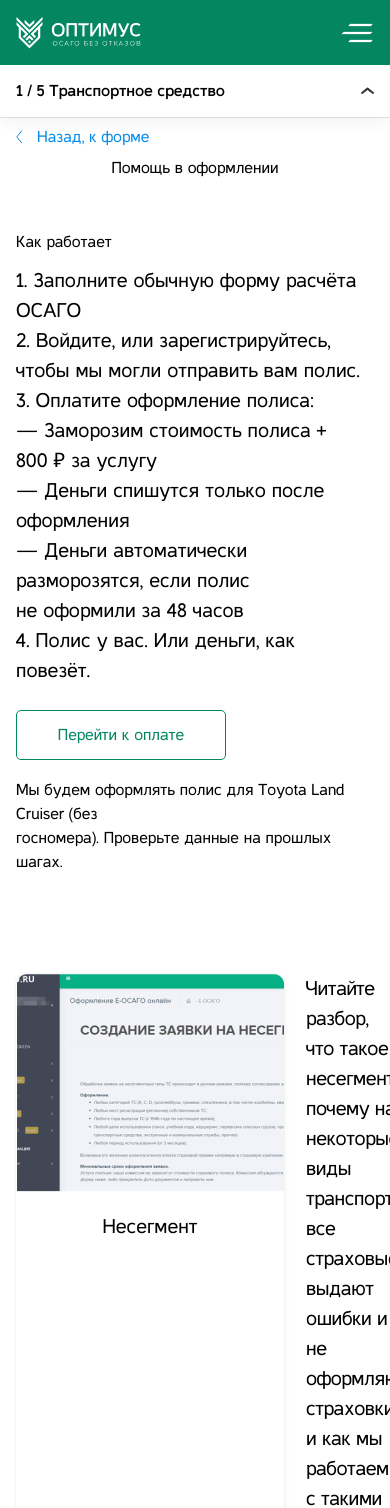
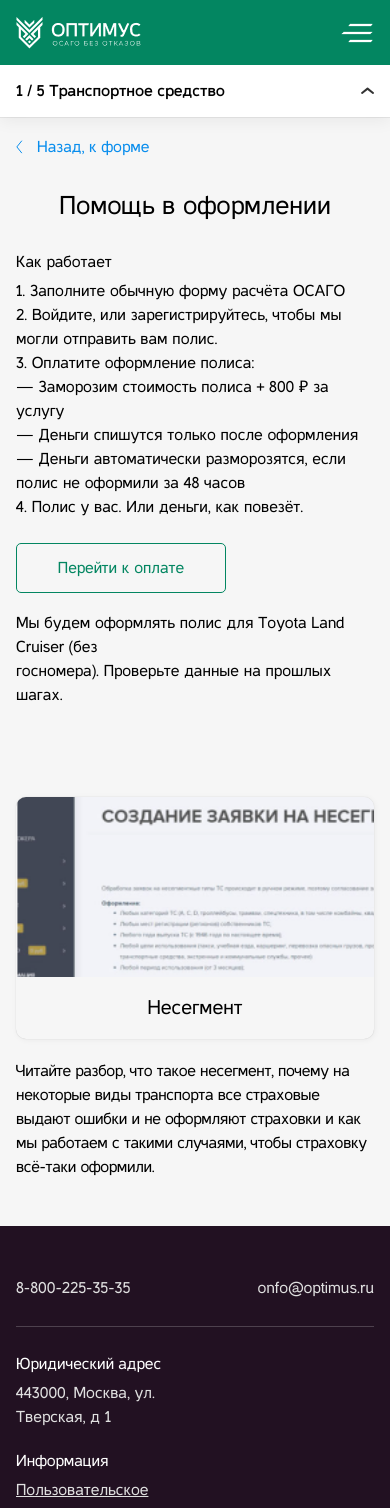
Before and after one commit to Acolapsys/Alpha-osago, a Nuxt app: page /osago/help in a window 390 px wide. Shown: the top 1508 px of the page. Built offline with nearby package versions, Linux system fonts and the light colour scheme.

Commit message:
UPD Owner, Vehicle, Driver, Insurer, Police, Steps components; UPD osago index, help pages

```diff
--- a/components/Osago/Driver.vue
+++ b/components/Osago/Driver.vue
@@ -1,7 +1,8 @@
 <template>
   <section class="osagoForm wrapper">
+    <div :id="ancor" class="osagoForm__ancor"></div>
     <h2 class="osagoForm__title">
-      <span>4. </span>Водители
+      <span>{{ number }}. </span>Водители
     </h2>
     <div class="osagoForm__row osagoForm__row_nolimit">
       <BaseSwitch id="driver-nolimit" />
@@ -23,6 +24,16 @@ export default {
     BaseSwitch,
     BaseButton,
     DriverItem
+  },
+  props: {
+    number: {
+      type: [Number, String],
+      default: null
+    },
+    ancor: {
+      type: String,
+      default: null
+    }
   },
   data() {
     return {
--- a/components/Osago/Insurer.vue
+++ b/components/Osago/Insurer.vue
@@ -1,7 +1,8 @@
 <template>
   <section class="osagoForm wrapper">
+    <div :id="ancor" class="osagoForm__ancor"></div>
     <h2 class="osagoForm__title">
-      <span>3. </span>Страхователь
+      <span>{{ number }}. </span>Страхователь
     </h2>
     <div class="osagoForm__row">
         <ForLogged :list="loggedInsurers" />
@@ -137,6 +138,16 @@ export default {
     BaseFile,
     ForLogged
   },
+  props: {
+    number: {
+      type: [Number, String],
+      default: null
+    },
+    ancor: {
+      type: String,
+      default: null
+    }
+  },
   data () {
     return {
       loggedInsurers: [
--- a/components/Osago/Police.vue
+++ b/components/Osago/Police.vue
@@ -1,7 +1,8 @@
 <template>
   <section class="osagoForm wrapper">
+    <div :id="ancor" class="osagoForm__ancor"></div>
     <h2 class="osagoForm__title">
-      <span>5. </span>Полис
+      <span>{{ number }}. </span>Полис
     </h2>
     <div class="osagoForm__row osagoForm__row_date">
         <div class="baseField">
@@ -63,6 +64,16 @@ export default {
   components: {
     BaseInput,
     BaseSelect
+  },
+  props: {
+    number: {
+      type: [Number, String],
+      default: null
+    },
+    ancor: {
+      type: String,
+      default: null
+    }
   },
   data () {
     return {
--- a/components/Osago/Steps.vue
+++ b/components/Osago/Steps.vue
@@ -13,14 +13,14 @@
         >
       </div>
       <div class="steps__list wrapper" :class="{ 'steps__list_active': listFlag }">
-        <nuxt-link v-for="(item, idx) in steps" :key="item.id" :to="item.link" class="steps__item" @click="currentStep(idx)">
+        <div v-for="(item, idx) in steps" :key="item.id" class="steps__item" @click="currentStep(idx)">
           <div class="steps__number">
             {{ item.number }}
           </div>
           <div class="steps__name">
             {{ item.name }}
           </div>
-        </nuxt-link>
+        </div>
       </div>
     </div>
   </div>
@@ -52,6 +52,7 @@ export default {
       stepsItems[id].classList.add('steps__item_active')
       this.$refs.currentText.innerHTML = `${this.steps[id].number}${substr} ${this.steps[id].name}`
       this.modalToggle(false)
+      this.$router.push({ path: this.steps[id].link })
     },
     modalToggle(flag) {
       if (flag) {
@@ -189,6 +190,10 @@ export default {
       margin: 0;
       padding: 12px 0;
       background: inherit;
+      &_active,
+      &:hover {
+        background-color: transparent;
+      }
     }
     &__number {
       display: none;
--- a/components/Owner.vue
+++ b/components/Owner.vue
@@ -1,7 +1,8 @@
 <template>
   <section class="osagoForm wrapper">
+    <div :id="ancor" class="osagoForm__ancor"></div>
     <h2 class="osagoForm__title">
-      <span>2. </span>Владелец
+      <span>{{ number }}. </span>Владелец
     </h2>
     <div class="osagoForm__row">
         <ForLogged :list="loggedOwners" />
@@ -131,6 +132,16 @@ export default {
     BaseFile,
     ForLogged
   },
+  props: {
+    number: {
+      type: [Number, String],
+      default: null
+    },
+    ancor: {
+      type: String,
+      default: null
+    }
+  },
   data () {
     return {
         loggedOwners: [
--- a/components/Vehicle.vue
+++ b/components/Vehicle.vue
@@ -1,7 +1,8 @@
 <template>
   <section class="osagoForm wrapper">
+    <div :id="ancor" class="osagoForm__ancor" />
     <h2 class="osagoForm__title">
-      <span>1. </span>Транспортное средство
+      <span>{{ number }}. </span>Транспортное средство
     </h2>
     <div class="osagoForm__row">
       <ForLogged :list="loggedVehicles" />
@@ -16,7 +17,9 @@
               class="baseField__input"
             />
           </div>
-          <BaseCheckbox id="vehicle-no-number">Номера нет</BaseCheckbox>
+          <BaseCheckbox id="vehicle-no-number">
+            Номера нет
+          </BaseCheckbox>
         </div>
         <div v-if="billet" class="osagoForm__billet">
           <img
@@ -25,7 +28,7 @@
             class="osagoForm__billetClose"
             @click="billet = false"
           >
-          Найдено Mitsubishi Pajero 2010 по этому номеру<br /><span class="osagoForm__billetFill">Заполнить поля этим авто</span>
+          Найдено Mitsubishi Pajero 2010 по этому номеру<br><span class="osagoForm__billetFill">Заполнить поля этим авто</span>
         </div>
         <div class="osagoForm__row osagoForm__row_params">
           <div class="baseField">
@@ -76,12 +79,14 @@
           </div>
         </div>
         <section class="osagoForm__section">
-          <h3 class="osagoForm__sectionTitle">Идентификатор ТС</h3>
+          <h3 class="osagoForm__sectionTitle">
+            Идентификатор ТС
+          </h3>
           <div class="osagoForm__row">
             <BaseRadio
+              id="vehicle-id-type"
               name="idType"
               :options="idType"
-              id="vehicle-id-type"
             />
           </div>
           <div class="osagoForm__row osagoForm__row_idNumber">
@@ -102,12 +107,14 @@
       </div>
       <div class="osagoForm__right">
         <section class="osagoForm__section">
-          <h3 class="osagoForm__sectionTitle">Документы на автомобиль</h3>
+          <h3 class="osagoForm__sectionTitle">
+            Документы на автомобиль
+          </h3>
           <div class="osagoForm__row">
             <BaseRadio
+              id="vehicle-doc-type"
               name="docType"
               :options="docType"
-              id="vehicle-doc-type"
             />
           </div>
           <div class="osagoForm__row osagoForm__row_passportNumber">
@@ -138,7 +145,9 @@
           </div>
         </section>
         <section class="osagoForm__section">
-          <h3 class="osagoForm__sectionTitle osagoForm__sectionTitle_photos">Фотографии документа</h3>
+          <h3 class="osagoForm__sectionTitle osagoForm__sectionTitle_photos">
+            Фотографии документа
+          </h3>
           <div class="osagoForm__row osagoForm__row_photos">
             <div class="baseField">
               <label for="vehicle-photos-front" class="baseField__label">Лицевая сторона</label>
@@ -157,7 +166,9 @@
           </div>
         </section>
         <section class="osagoForm__section">
-          <h3 class="osagoForm__sectionTitle">Технический осмотр</h3>
+          <h3 class="osagoForm__sectionTitle">
+            Технический осмотр
+          </h3>
           <div class="osagoForm__row osagoForm__row_inspectionNumber">
             <div class="baseField">
               <label for="vehicle-inspection-number" class="baseField__label">Номер диагностической карты</label>
@@ -210,7 +221,17 @@ export default {
     BaseFile,
     ForLogged
   },
-  data() {
+  props: {
+    number: {
+      type: [Number, String],
+      default: null
+    },
+    ancor: {
+      type: String,
+      default: null
+    }
+  },
+  data () {
     return {
       loggedVehicles: [
         {
--- a/pages/osago/help.vue
+++ b/pages/osago/help.vue
@@ -128,6 +128,12 @@ export default {
     box-shadow: 1px 1px 6px rgba(0, 0, 0, 0.05), 0px 0px 1px rgba(0, 0, 0, 0.2);
     border-radius: 10px;
     cursor: pointer;
+    overflow: hidden;
+  }
+  &__articleImg {
+    width: 100%;
+    max-height: 216px;
+    object-fit: cover;
   }
   &__articleName {
     padding: 20px;
@@ -140,9 +146,54 @@ export default {
     letter-spacing: -0.02em;
   }
 }
+@media (max-width: 1023px) {
+  .help {
+    background-color: #F6F6F6;
+    &__articleImg {
+      max-height: 166px;
+    }
+    &__articleDescription {
+      width: 50%;
+    }
+  }
+}
 @media (max-width: 767px) {
   .help {
     padding-top: 100px;
+    &__wrapper {
+      padding-bottom: 47px;
+    }
+    &__back {
+      top: 35px;
+    }
+    &__title {
+      margin: 30px 0 25px;
+      font-size: 26px;
+    }
+    &__subtitle {
+      margin-bottom: 5px;
+    }
+    &__text {
+      font-size: 16px;
+    }
+    &__article {
+      flex-direction: column;
+      margin-top: 90px;
+    }
+    &__articleInner {
+      margin-right: 0;
+    }
+    &__articleImg {
+      max-height: 180px;
+    }
+    &__articleName {
+      padding: 16px;
+    }
+    &__articleDescription {
+      width: 100%;
+      margin-top: 20px;
+      font-size: 16px;
+    }
   }
 }
 </style>
--- a/pages/osago/index.vue
+++ b/pages/osago/index.vue
@@ -1,11 +1,11 @@
 <template>
   <div class="osago">
     <Steps :steps="steps" />
-    <Vehicle id="vehicle" />
-    <Owner id="owner" />
-    <Insurer id="insurer" />
-    <Driver id="driver" />
-    <Police id="police" />
+    <Vehicle class="vehicle" number="1" ancor="vehicle" />
+    <Owner class="owner" number="2" ancor="owner" />
+    <Insurer class="insurer" number="3" ancor="insurer" />
+    <Driver class="driver" number="4" ancor="driver" />
+    <Police class="police" number="5" ancor="police" />
     <BaseButton class="osago__submit" id="calculationSubmit">Рассчитать ОСАГО</BaseButton>
     <div class="wrapper">
       <CalculationResult v-for="item in 5" :key="item.id" :calculationOptions="calculation1" />
@@ -102,13 +102,13 @@ export default {
 </script>
 
 <style lang="scss" scoped>
-#vehicle {
+.vehicle {
   margin-top: 74px;
   margin-bottom: 31px;
 }
-#owner,
-#insurer,
-#driver {
+.owner,
+.insurer,
+.driver {
   margin-bottom: 31px;
 }
 .calculationResult {
@@ -125,21 +125,21 @@ export default {
   }
 }
 @media (max-width: 1023px) {
-  #vehicle {
+  .vehicle {
     margin-top: 30px;
   }
 }
 @media (max-width: 767px) {
-  #vehicle {
+  .vehicle {
     margin-top: 0;
     margin-bottom: 0;
   }
-  #owner,
-  #insurer,
-  #driver {
+  .owner,
+  .insurer,
+  .driver {
     margin-bottom: 0;
   }
-  #police {
+  .police {
     border-top: 1px solid #E0E0E0;
     box-shadow: none;
   }
```
Also changed, not shown: assets/css/_base.scss (+8 -0 lines).
